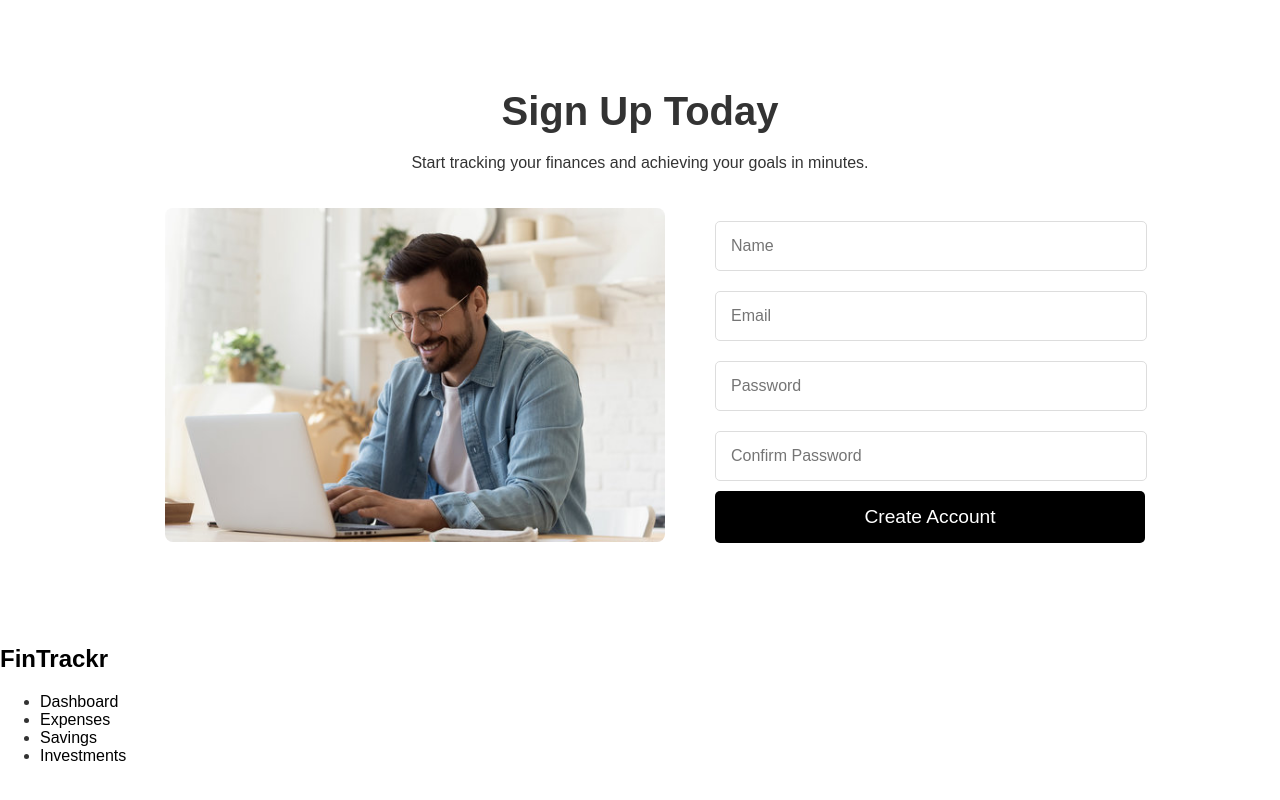
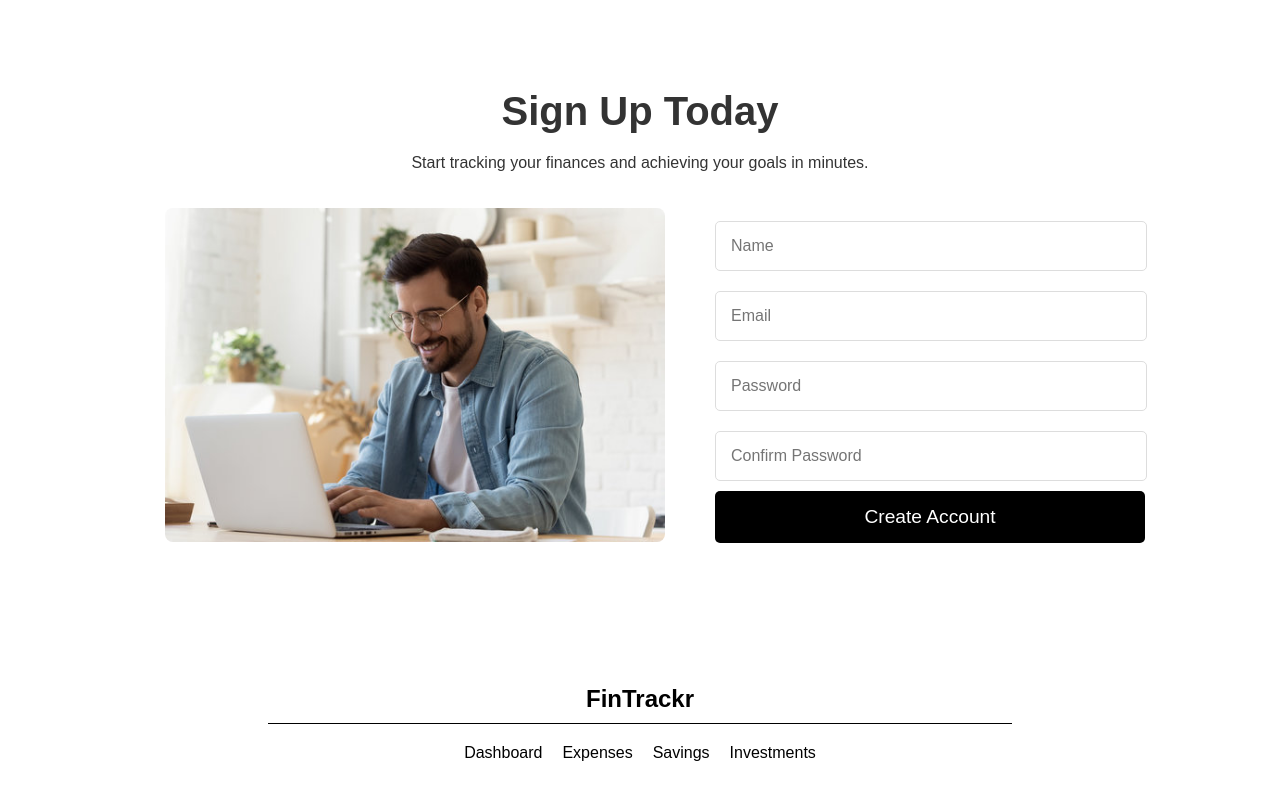
Before and after one commit to RogeSocial/FinTrackr, a React (Vite) app: page / in a window 1280 px wide. Shown: the part 941-1741 px from the top of the page. Built offline with nearby package versions, Linux system fonts and the light colour scheme.

Commit message:
added styling to the footer

```diff
--- a/src/components/Footer.jsx
+++ b/src/components/Footer.jsx
@@ -1,9 +1,11 @@
+import "../styling/Footer.css";
+
 import { Link } from "react-router-dom";
 
 function Footer() {
   return (
     <footer>
-      <Link to="/"><h2>FinTrackr</h2></Link>
+      <Link to="/"><h2 className="footer-logo">FinTrackr</h2></Link>
       <ul className="footer-links">
         <li><Link to="/dashboard">Dashboard</Link></li>
         <li><Link to="/">Expenses</Link></li>
--- /dev/null
+++ b/src/styling/Footer.css
@@ -0,0 +1,41 @@
+footer {
+  background-color: var(--background-color);
+  padding: 40px 20px;
+  text-align: center;
+}
+
+.footer-logo {
+  font-size: 24px;
+  font-weight: bold;
+  color: var(--primary-color);
+  margin-bottom: 10px;
+}
+
+.footer-logo::after {
+  content: "";
+  display: block;
+  width: 60%;
+  height: 1px;
+  background-color: var(--primary-color);
+  margin: 10px auto;
+}
+
+.footer-links {
+  display: flex;
+  justify-content: center;
+  gap: 20px;
+  margin-top: 20px;
+  list-style: none;
+  padding: 0;
+}
+
+.footer-links li a {
+  text-decoration: none;
+  color: var(--primary-color);
+  font-size: 16px;
+  transition: color 0.3s ease;
+}
+
+.footer-links li a:hover {
+  color: var(--secondary-color);
+}
```
